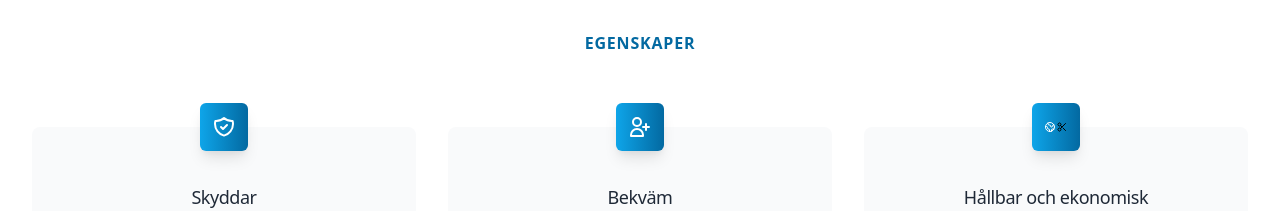
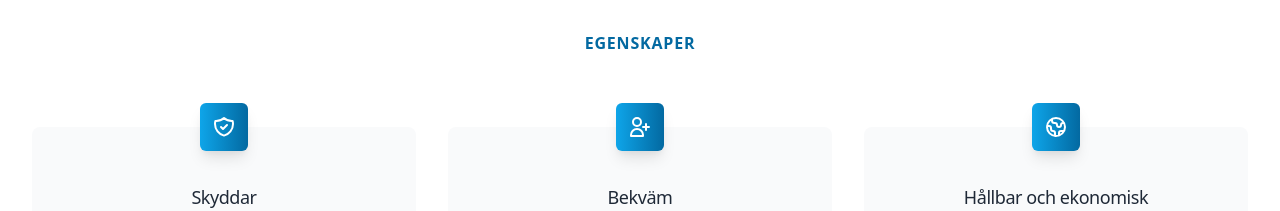
Before and after one commit to serdarsavas/silwear, a Next.js app: page / in a window 1280 px wide. Shown: the part 840-1051 px from the top of the page. Built offline with nearby package versions, Linux system fonts and the light colour scheme; what @tailwindcss/typography would draw is missing.

Commit message:
add content in swedish

```diff
--- a/components/Icons.js
+++ b/components/Icons.js
@@ -94,19 +94,6 @@ export default function Icons() {
                           d='M3.055 11H5a2 2 0 012 2v1a2 2 0 002 2 2 2 0 012 2v2.945M8 3.935V5.5A2.5 2.5 0 0010.5 8h.5a2 2 0 012 2 2 2 0 104 0 2 2 0 012-2h1.064M15 20.488V18a2 2 0 012-2h3.064M21 12a9 9 0 11-18 0 9 9 0 0118 0z'
                         />
                       </svg>
-                      <svg
-                        xmlns='http://www.w3.org/2000/svg'
-                        fill='none'
-                        viewBox='0 0 24 24'
-                        stroke='currentColor'
-                      >
-                        <path
-                          strokeLinecap='round'
-                          strokeLinejoin='round'
-                          strokeWidth='2'
-                          d='M14.121 14.121L19 19m-7-7l7-7m-7 7l-2.879 2.879M12 12L9.121 9.121m0 5.758a3 3 0 10-4.243 4.243 3 3 0 004.243-4.243zm0-5.758a3 3 0 10-4.243-4.243 3 3 0 004.243 4.243z'
-                        />
-                      </svg>
                     </span>
                   </div>
                   <h3 className='mt-8 text-lg font-medium text-gray-800 tracking-tight'>
```
